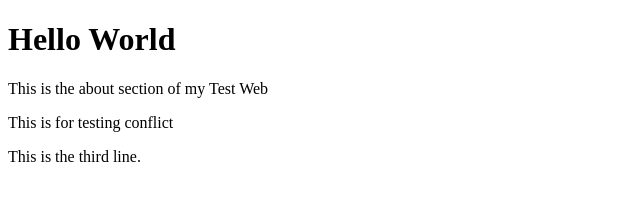
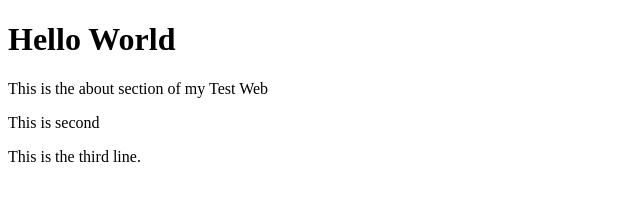
Before and after one commit to mamir1996/Test_web, a plain HTML site: page index.html in a window 1280 px wide. Shown: the full height of the page, 0-640 px from the left. Drawn offline with Linux system fonts and the light colour scheme.

Commit message:
modify sec line

```diff
--- a/index.html
+++ b/index.html
@@ -3,7 +3,7 @@
 <body>
     <h1>Hello World</h1>
 <p>This is the about section of my Test Web</p>
-<p>This is for testing conflict</p>
+<p>This is second</p>
 <p>This is the third line.</p>
 </body>
 </html>
```
